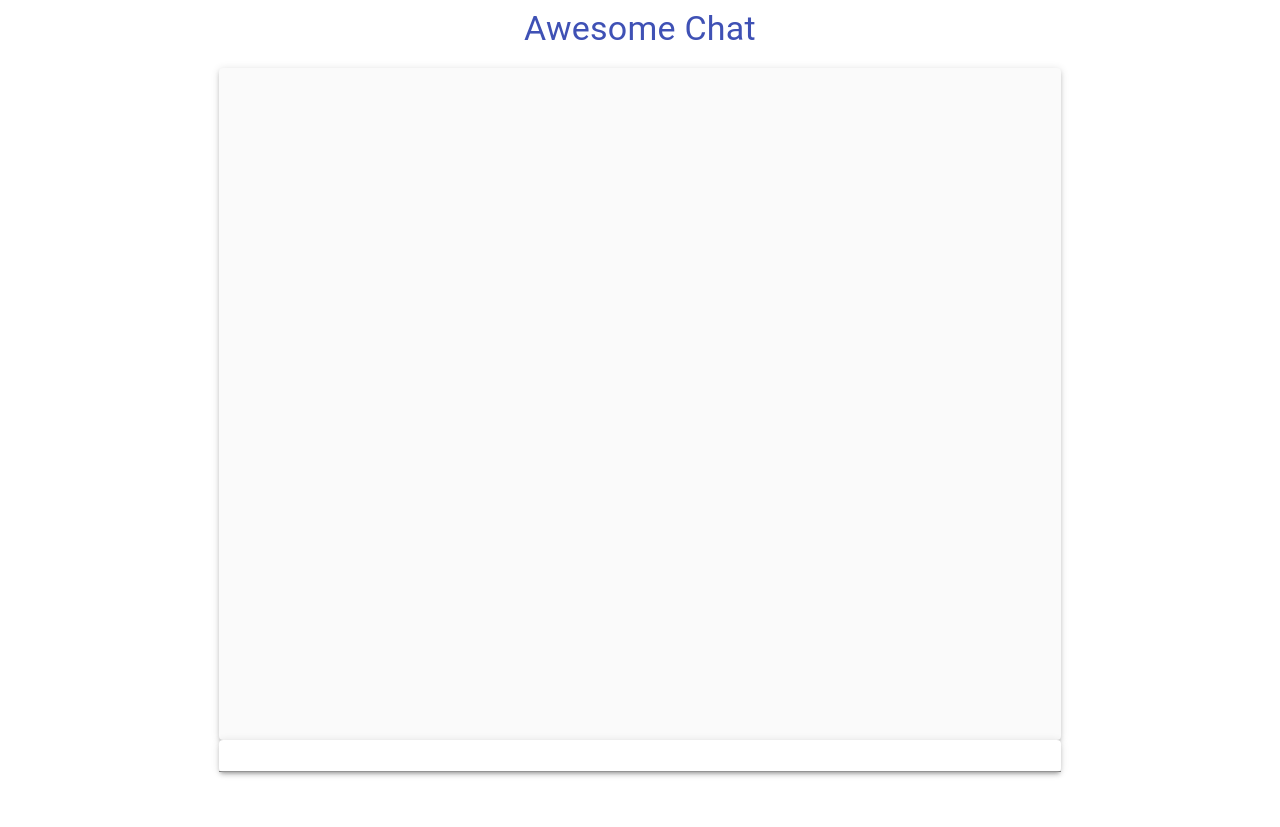
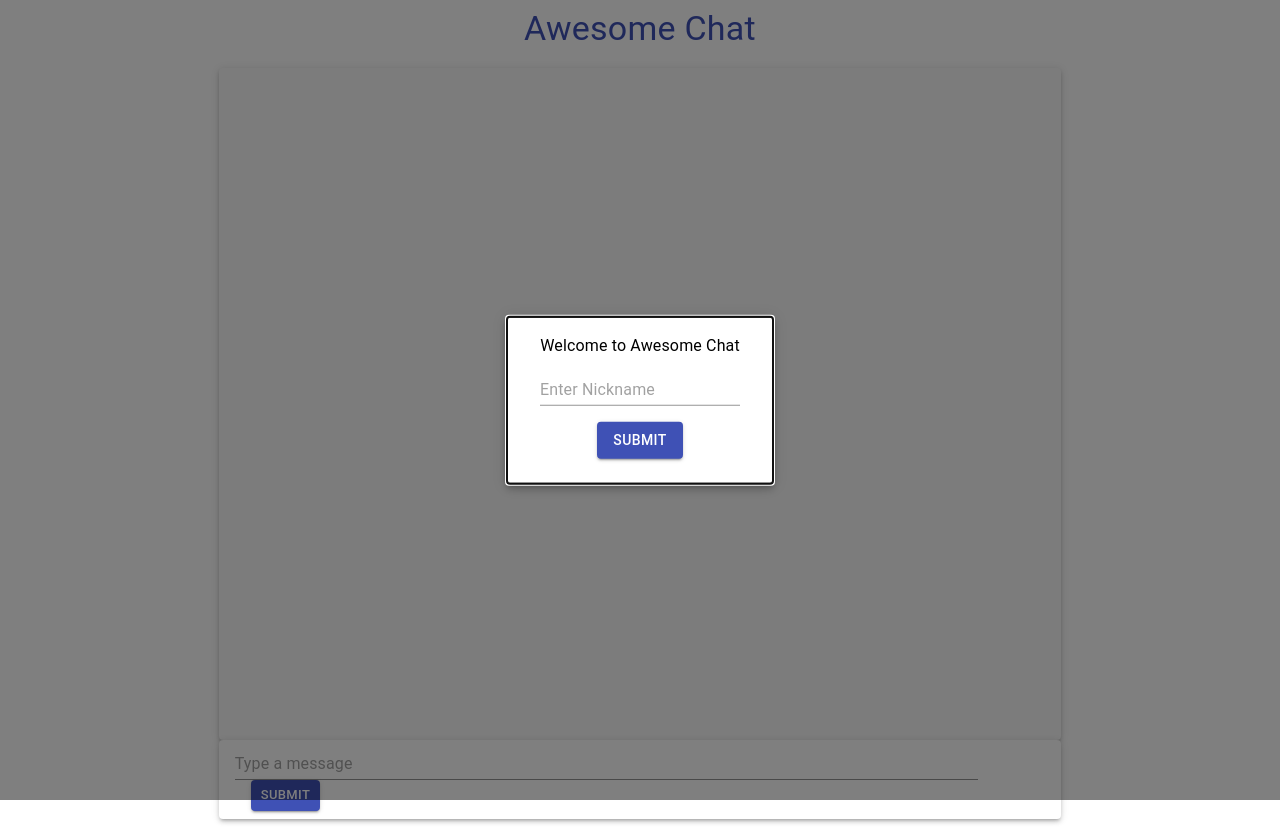
Before and after one commit to bardromi/chat-app-client, a React (Create React App) app: page / in a window 1280 px wide. Before the commit the page ends 800 px from the top, so only its background shows below. Built offline with nearby package versions, Linux system fonts and the light colour scheme.

Commit message:
Added:  - get messages from server and render it  - WIP write new message

```diff
--- a/src/App.js
+++ b/src/App.js
@@ -17,6 +17,7 @@ const App = () => {
     const classes = useStyles();
 
     const [socket, setSocket] = useState(null);
+    const [data, setData] = useState([]);
 
 
     const userEntered = (user) => {
@@ -24,9 +25,21 @@ const App = () => {
         setSocket(socket);
 
         socket.emit("join", user);
+
         socket.on("chatJoin", data => {
-            console.log(data);
+            setData(data);
         });
+
+        socket.on("latestMessages", newData => {
+            setData(newData);
+        })
+    }
+
+    const newMessage = () => {
+        socket.on("latestMessages", newData => {
+            console.log(newData);
+            setData([...data, newData]);
+        })
     }
 
     return (
@@ -36,7 +49,7 @@ const App = () => {
             </header>
             <br/>
             <EnterUser userEntered={userEntered}/>
-            <ChatRoom/>
+            <ChatRoom data={data} socket={socket} newMessage={newMessage}/>
         </>
     );
 }
--- a/src/Components/ChatRoom.js
+++ b/src/Components/ChatRoom.js
@@ -1,45 +1,85 @@
 import React, {useState} from 'react';
 import {makeStyles} from '@material-ui/core/styles';
-import {Grid, Paper, TextField} from '@material-ui/core';
+import {Grid, Paper, TextField, Typography, Box, Button} from '@material-ui/core';
 
 const useStyles = makeStyles((theme) => ({
-    root: {
-        flexGrow: 1,
-    },
     paper: {
         padding: theme.spacing(2),
         // textAlign: 'center',
         color: theme.palette.text.secondary,
         height: '80vh',
         backgroundColor: '#fafafa',
+        overflowY: 'scroll',
     },
+    records: {
+        margin: theme.spacing(1),
+        display: "inline-block",
+        padding: theme.spacing(1)
+    }
 }));
 
-const ChatRoom = () => {
+const ChatRoom = ({data, socket, newMessage}) => {
 
     const classes = useStyles();
+    const [message, setMessage] = useState("");
+
+    const handleSubmit = () => {
+        socket.emit("message", {author_id: data.user_id, message: message})
+        // newMessage();
+    }
+
+    console.log(data.messages);
 
     return (
-        <div className={classes.root}>
         <Grid
             container
             justify="center"
         >
             <Grid item xs={8}>
                 <Paper className={classes.paper} elevation={3}>
+                    <Grid container>
+                        {
+                            data.messages &&
+                            data.messages.map(message =>
+                                (
+                                    <Grid item xs={12}>
+                                        <Paper className={classes.records} key={message.id}>
+                                            {message.User.nickname}:
+                                            <Typography variant="body1">{message.message}</Typography>
+                                        </Paper>
+                                    </Grid>
 
+                                )
+                            )
+                        }
+                    </Grid>
                 </Paper>
             </Grid>
             <Grid item xs={8}>
                 <Paper elevation={3}>
-                        <TextField fullWidth={true}>
-
-                        </TextField>
+                    <Box ml={2} mr={2} pt={1} pb={1}>
+                        <Grid container>
+                            <Grid item xs={11}>
+                                <TextField
+                                    fullWidth={true}
+                                    placeholder="Type a message"
+                                    value={message}
+                                    onChange={e => setMessage(e.target.value)}
+                                />
+                            </Grid>
+                            <Grid item>
+                                <Box pl={2}>
+                                    <Button size="small" variant="contained" color="primary" onClick={handleSubmit}>
+                                        Submit
+                                    </Button>
+                                </Box>
+                            </Grid>
+                        </Grid>
+                    </Box>
                 </Paper>
 
             </Grid>
         </Grid>
-        </div>
     );
 }
 
--- a/src/Components/EnterUser.js
+++ b/src/Components/EnterUser.js
@@ -30,13 +30,13 @@ const EnterUser = ({userEntered}) => {
     const classes = useStyles();
     // getModalStyle is not a pure function, we roll the style only on the first render
     const [modalStyle] = React.useState(getModalStyle);
-    const [open, setOpen] = React.useState(false);
+    const [open, setOpen] = React.useState(true);
     const [name, setName] = useState("");
     const [err, setErr] = useState("");
 
     const handleClose = () => setOpen(false);
 
-    const handleSubmit = (e) => {
+    const handleSubmit = () => {
         axios.post("http://localhost:3000/api/users", {nickname: name})
             .then(res => {
                 if (res.data.success) {
@@ -74,7 +74,7 @@ const EnterUser = ({userEntered}) => {
                             </Grid>
                             <Grid item>
                                 <Button variant="contained" color="primary" onClick={handleSubmit}>
-                                    Primary
+                                    Submit
                                 </Button>
                             </Grid>
                         </Grid>
```
Lines whose indentation alone changed are shown as unchanged.
